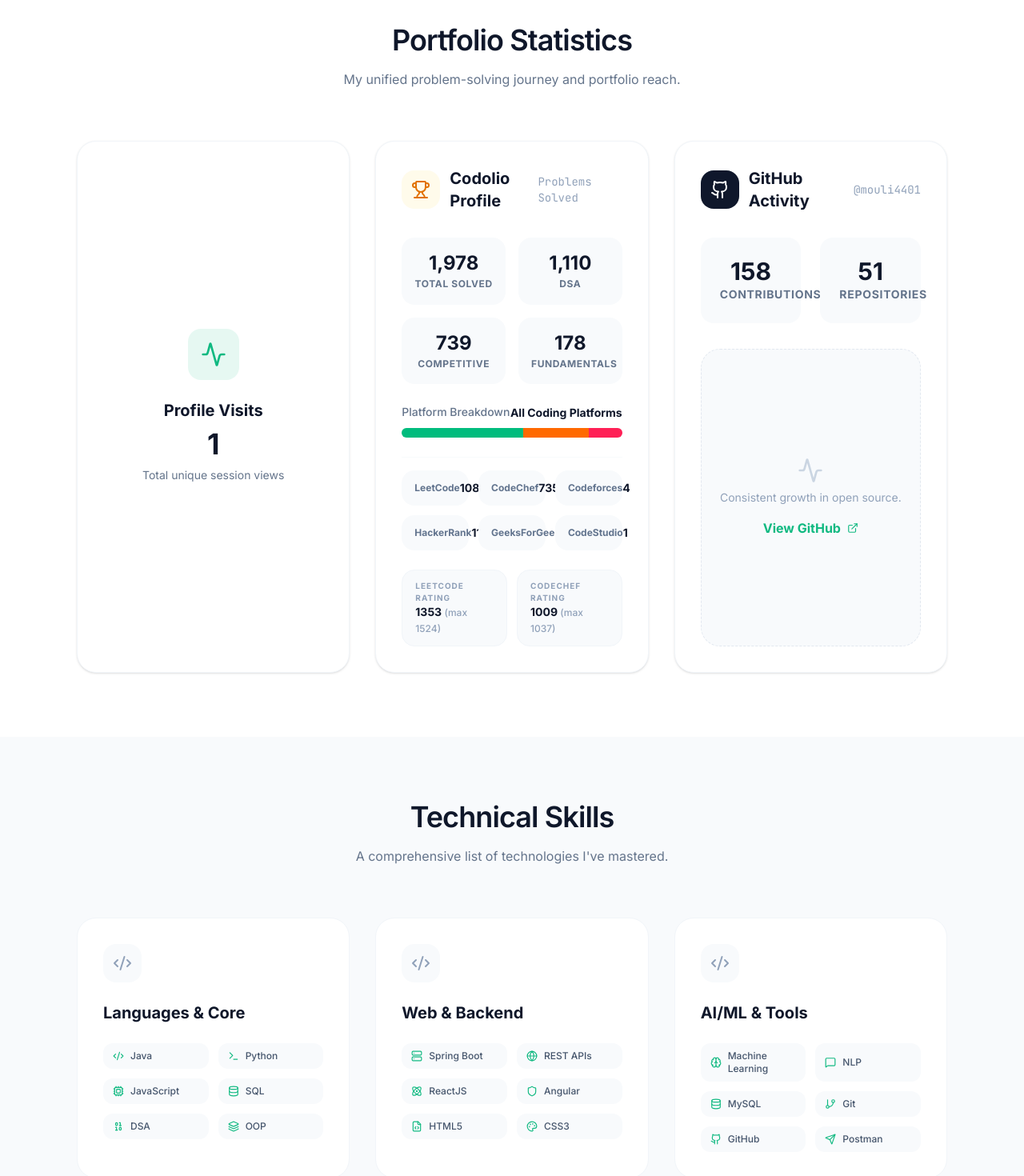
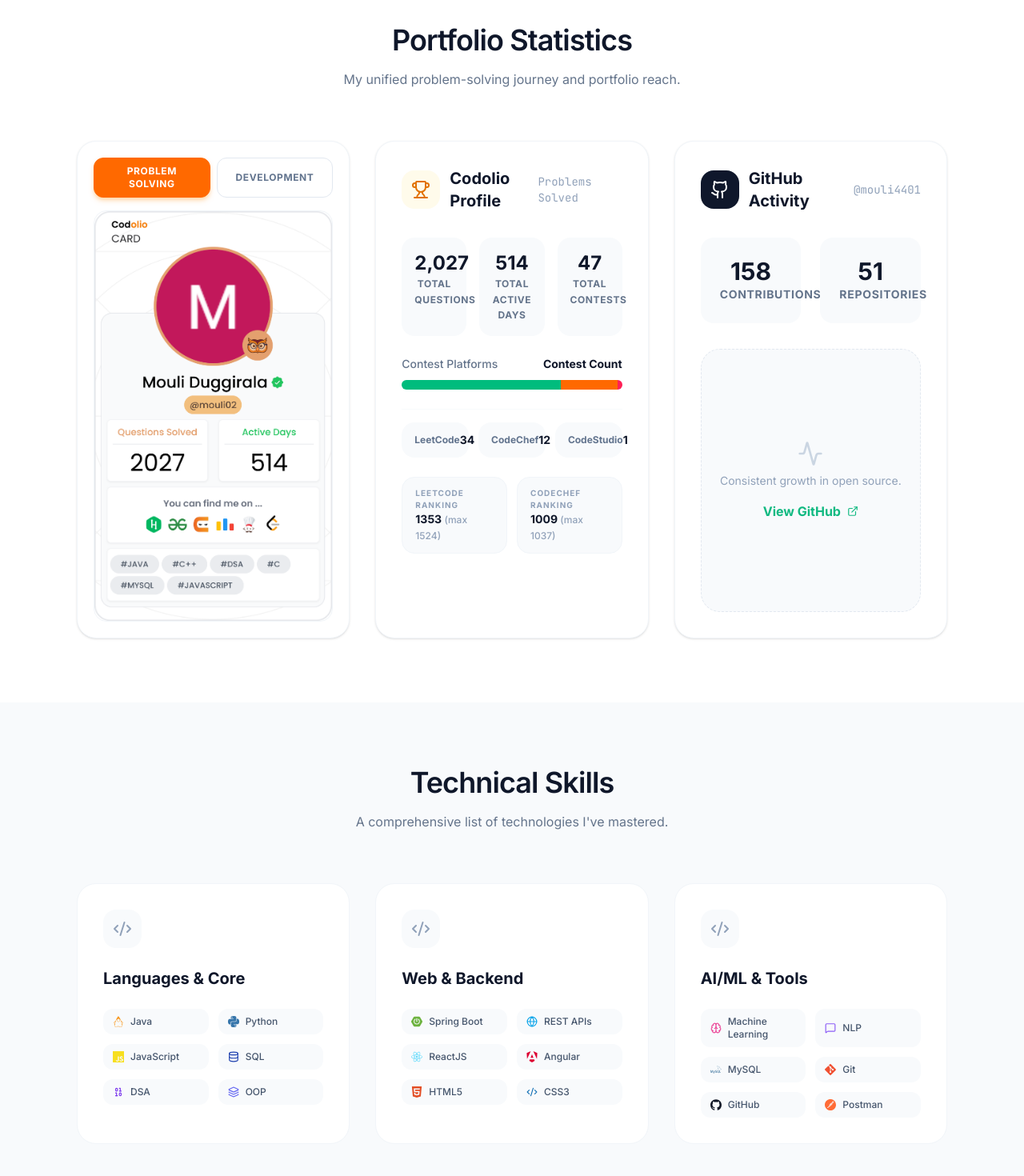
Before and after one commit to mouliduggirala/mouli, a React (Vite) app: page / in a window 1280 px wide. Shown: the part 1326-2796 px from the top of the page at 80% size. Built offline with nearby package versions, Linux system fonts and the light colour scheme.

Commit message:
profile changed

```diff
--- a/src/components/Chatbot.tsx
+++ b/src/components/Chatbot.tsx
@@ -22,7 +22,7 @@
 };
 
 const Chatbot = () => {
-  const [isOpen, setIsOpen] = useState(false);
+  const [isOpen, setIsOpen] = useState(true);
   const [isLeadCaptured, setIsLeadCaptured] = useState(true);
   const [messages, setMessages] = useState<Message[]>([
     { role: "assistant", content: "Hello! I'm Mouli's AI assistant. How can I help you with information about his profile, skills, or projects?" },
@@ -159,8 +159,8 @@
                 >
                   <div
                     className={`max-w-[85%] p-3 rounded-2xl text-xs leading-relaxed ${m.role === "user"
-                        ? "bg-primary text-white rounded-tr-none shadow-md shadow-primary/10"
-                        : "bg-white text-slate-700 border border-slate-100 rounded-tl-none shadow-sm"
+                      ? "bg-primary text-white rounded-tr-none shadow-md shadow-primary/10"
+                      : "bg-white text-slate-700 border border-slate-100 rounded-tl-none shadow-sm"
                       }`}
                   >
                     {m.content}
--- a/src/components/Portfolio.tsx
+++ b/src/components/Portfolio.tsx
@@ -37,7 +37,21 @@
   Menu,
   X
 } from "lucide-react";
-import { SiLeetcode } from "react-icons/si";
+import {
+  SiAngular,
+  SiCss,
+  SiGit,
+  SiGithub,
+  SiHtml5,
+  SiJavascript,
+  SiLeetcode,
+  SiMysql,
+  SiOpenjdk,
+  SiPostman,
+  SiPython,
+  SiReact,
+  SiSpringboot,
+} from "react-icons/si";
 import { AnimatePresence } from "motion/react";
 import { toast } from "react-toastify";
 import Chatbot from "./Chatbot";
@@ -69,7 +83,7 @@
 );
 
 const Logo = () => (
-  <div className="flex items-center gap-2 group cursor-default">
+  <div className="flex items-center gap-2 group">
     <div className="w-10 h-10 bg-primary rounded-xl flex items-center justify-center text-white font-bold text-xl shadow-lg shadow-primary/20 group-hover:rotate-6 transition-transform">
       D
     </div>
@@ -200,7 +214,7 @@
           initial={{ opacity: 0, x: -20 }}
           animate={{ opacity: 1, x: 0 }}
           whileHover={{ scale: 1.05 }}
-          className="cursor-default"
+          className="cursor-pointer"
           onClick={() => {
             window.scrollTo({ top: 0, behavior: 'smooth' });
             setIsMenuOpen(false);
@@ -397,7 +411,7 @@
 };
 
 const Stats = () => {
-  const visitorCount = useVisitorCount();
+  const [cardView, setCardView] = useState<"problem" | "development">("problem");
 
   return (
     <section id="stats" className="section-padding">
@@ -407,21 +421,45 @@
       </div>
 
       <div className="max-w-7xl mx-auto grid lg:grid-cols-3 gap-6 lg:gap-8">
-        {/* Visitor Stats */}
+        {/* Profile Cards */}
         <motion.div
           initial={{ opacity: 0, y: 20 }}
           whileInView={{ opacity: 1, y: 0 }}
           viewport={{ once: true }}
-          className="p-6 sm:p-8 rounded-3xl border border-slate-100 bg-white shadow-sm flex flex-col justify-center items-center text-center"
+          className="p-4 sm:p-5 rounded-3xl border border-slate-100 bg-white shadow-sm"
         >
-          <div className="p-4 rounded-2xl bg-accent/10 mb-6">
-            <Activity className="text-accent" size={32} />
+          <div className="flex gap-2 mb-4 w-full">
+            <button
+              onClick={() => setCardView("problem")}
+              className={`flex-1 rounded-xl px-3 py-2 text-xs font-bold uppercase tracking-wider transition-all border ${cardView === "problem"
+                ? "bg-orange-500 text-white border-orange-500 shadow-md shadow-orange-200"
+                : "bg-white text-slate-500 border-slate-200"
+                }`}
+            >
+              Problem Solving
+            </button>
+            <button
+              onClick={() => setCardView("development")}
+              className={`flex-1 rounded-xl px-3 py-2 text-xs font-bold uppercase tracking-wider transition-all border ${cardView === "development"
+                ? "bg-orange-500 text-white border-orange-500 shadow-md shadow-orange-200"
+                : "bg-white text-slate-500 border-slate-200"
+                }`}
+            >
+              Development
+            </button>
           </div>
-          <h3 className="text-xl font-bold mb-2">Profile Visits</h3>
-          <p className="text-4xl font-bold text-primary mb-2">
-            <Counter value={visitorCount} />
-          </p>
-          <p className="text-sm text-muted">Total unique session views</p>
+
+          <motion.img
+            key={cardView}
+            initial={{ opacity: 0, rotateY: -90, scale: 0.96 }}
+            animate={{ opacity: 1, rotateY: 0, scale: 1 }}
+            transition={{ duration: 0.5, ease: "easeOut" }}
+            src={cardView === "problem" ? "/codoliocard.png" : "/devCard.png"}
+            alt={cardView === "problem" ? "Codolio problem solving card" : "Development profile card"}
+            className="w-full h-auto rounded-2xl border border-slate-100"
+            style={{ perspective: 1000, transformStyle: "preserve-3d" }}
+            loading="lazy"
+          />
         </motion.div>
 
         {/* Codolio Problem Solving Stats */}
@@ -441,49 +479,45 @@
             <span className="text-sm font-mono text-slate-400">Problems Solved</span>
           </div>
 
-          <div className="grid grid-cols-1 sm:grid-cols-2 gap-4 mb-6">
+          <div className="grid grid-cols-1 sm:grid-cols-3 gap-4 mb-6">
             <div className="text-center p-4 rounded-2xl bg-slate-50">
-              <p className="text-2xl font-bold text-primary"><Counter value={1978} /></p>
-              <p className="text-xs text-muted uppercase tracking-wider font-bold">Total Solved</p>
+              <p className="text-2xl font-bold text-primary"><Counter value={2027} /></p>
+              <p className="text-xs text-muted uppercase tracking-wider font-bold">Total Questions</p>
             </div>
             <div className="text-center p-4 rounded-2xl bg-slate-50">
-              <p className="text-2xl font-bold text-primary"><Counter value={1110} /></p>
-              <p className="text-xs text-muted uppercase tracking-wider font-bold">DSA</p>
+              <p className="text-2xl font-bold text-primary"><Counter value={514} /></p>
+              <p className="text-xs text-muted uppercase tracking-wider font-bold">Total Active Days</p>
             </div>
             <div className="text-center p-4 rounded-2xl bg-slate-50">
-              <p className="text-2xl font-bold text-primary"><Counter value={739} /></p>
-              <p className="text-xs text-muted uppercase tracking-wider font-bold">Competitive</p>
-            </div>
-            <div className="text-center p-4 rounded-2xl bg-slate-50">
-              <p className="text-2xl font-bold text-primary"><Counter value={178} /></p>
-              <p className="text-xs text-muted uppercase tracking-wider font-bold">Fundamentals</p>
+              <p className="text-2xl font-bold text-primary"><Counter value={47} /></p>
+              <p className="text-xs text-muted uppercase tracking-wider font-bold">Total Contests</p>
             </div>
           </div>
 
           <div className="space-y-6">
             <div>
               <div className="flex justify-between items-center text-sm mb-2">
-                <span className="text-muted font-medium">Platform Breakdown</span>
-                <span className="font-bold">All Coding Platforms</span>
+                <span className="text-muted font-medium">Contest Platforms</span>
+                <span className="font-bold">Contest Count</span>
               </div>
               <div className="w-full h-3 bg-slate-100 rounded-full overflow-hidden flex">
                 <motion.div
                   initial={{ width: 0 }}
-                  whileInView={{ width: '55%' }}
+                  whileInView={{ width: '72%' }}
                   viewport={{ once: true }}
                   transition={{ duration: 1.5, ease: "easeOut" }}
                   className="h-full bg-emerald-500"
                 />
                 <motion.div
                   initial={{ width: 0 }}
-                  whileInView={{ width: '30%' }}
+                  whileInView={{ width: '26%' }}
                   viewport={{ once: true }}
                   transition={{ duration: 1.5, ease: "easeOut", delay: 0.2 }}
                   className="h-full bg-orange-500"
                 />
                 <motion.div
                   initial={{ width: 0 }}
-                  whileInView={{ width: '15%' }}
+                  whileInView={{ width: '2%' }}
                   viewport={{ once: true }}
                   transition={{ duration: 1.5, ease: "easeOut", delay: 0.4 }}
                   className="h-full bg-rose-500"
@@ -494,23 +528,11 @@
             <div className="grid grid-cols-1 sm:grid-cols-2 lg:grid-cols-3 gap-3 pt-4 border-t border-slate-50">
               <div className="flex items-center justify-between rounded-2xl bg-slate-50 px-4 py-3">
                 <span className="text-xs font-bold text-slate-500">LeetCode</span>
-                <span className="text-sm font-bold text-primary">1089</span>
+                <span className="text-sm font-bold text-primary">34</span>
               </div>
               <div className="flex items-center justify-between rounded-2xl bg-slate-50 px-4 py-3">
                 <span className="text-xs font-bold text-slate-500">CodeChef</span>
-                <span className="text-sm font-bold text-primary">735</span>
-              </div>
-              <div className="flex items-center justify-between rounded-2xl bg-slate-50 px-4 py-3">
-                <span className="text-xs font-bold text-slate-500">Codeforces</span>
-                <span className="text-sm font-bold text-primary">4</span>
-              </div>
-              <div className="flex items-center justify-between rounded-2xl bg-slate-50 px-4 py-3">
-                <span className="text-xs font-bold text-slate-500">HackerRank</span>
-                <span className="text-sm font-bold text-primary">114</span>
-              </div>
-              <div className="flex items-center justify-between rounded-2xl bg-slate-50 px-4 py-3">
-                <span className="text-xs font-bold text-slate-500">GeeksForGeeks</span>
-                <span className="text-sm font-bold text-primary">64</span>
+                <span className="text-sm font-bold text-primary">12</span>
               </div>
               <div className="flex items-center justify-between rounded-2xl bg-slate-50 px-4 py-3">
                 <span className="text-xs font-bold text-slate-500">CodeStudio</span>
@@ -520,11 +542,11 @@
 
             <div className="grid grid-cols-1 sm:grid-cols-2 gap-3">
               <div className="rounded-2xl border border-slate-100 bg-slate-50 px-4 py-3">
-                <p className="text-[10px] font-bold uppercase tracking-widest text-slate-400">LeetCode Rating</p>
+                <p className="text-[10px] font-bold uppercase tracking-widest text-slate-400">LeetCode Ranking</p>
                 <p className="text-sm font-bold text-primary">1353 <span className="text-xs text-slate-400 font-medium">(max 1524)</span></p>
               </div>
               <div className="rounded-2xl border border-slate-100 bg-slate-50 px-4 py-3">
-                <p className="text-[10px] font-bold uppercase tracking-widest text-slate-400">CodeChef Rating</p>
+                <p className="text-[10px] font-bold uppercase tracking-widest text-slate-400">CodeChef Ranking</p>
                 <p className="text-sm font-bold text-primary">1009 <span className="text-xs text-slate-400 font-medium">(max 1037)</span></p>
               </div>
             </div>
@@ -579,25 +601,25 @@
 };
 
 const Skills = () => {
-  const skillIcons: Record<string, any> = {
-    "Java": Code2,
-    "Python": Terminal,
-    "JavaScript": Cpu,
-    "SQL": Database,
-    "DSA": Binary,
-    "OOP": Layers,
-    "Spring Boot": Server,
-    "REST APIs": Globe,
-    "ReactJS": Atom,
-    "Angular": Shield,
-    "HTML5": FileCode,
-    "CSS3": Palette,
-    "Machine Learning": Brain,
-    "NLP": MessageSquare,
-    "MySQL": Database,
-    "Git": GitBranch,
-    "GitHub": Github,
-    "Postman": Send
+  const skillMeta: Record<string, { icon: any; color: string }> = {
+    "Java": { icon: SiOpenjdk, color: "text-[#f89820]" },
+    "Python": { icon: SiPython, color: "text-[#3776AB]" },
+    "JavaScript": { icon: SiJavascript, color: "text-[#F7DF1E]" },
+    "SQL": { icon: Database, color: "text-[#1E40AF]" },
+    "DSA": { icon: Binary, color: "text-[#7C3AED]" },
+    "OOP": { icon: Layers, color: "text-[#6366F1]" },
+    "Spring Boot": { icon: SiSpringboot, color: "text-[#6DB33F]" },
+    "REST APIs": { icon: Globe, color: "text-[#0EA5E9]" },
+    "ReactJS": { icon: SiReact, color: "text-[#61DAFB]" },
+    "Angular": { icon: SiAngular, color: "text-[#DD0031]" },
+    "HTML5": { icon: SiHtml5, color: "text-[#E34F26]" },
+    "CSS3": { icon: SiCss, color: "text-[#1572B6]" },
+    "Machine Learning": { icon: Brain, color: "text-[#EC4899]" },
+    "NLP": { icon: MessageSquare, color: "text-[#8B5CF6]" },
+    "MySQL": { icon: SiMysql, color: "text-[#4479A1]" },
+    "Git": { icon: SiGit, color: "text-[#F05032]" },
+    "GitHub": { icon: SiGithub, color: "text-[#111827]" },
+    "Postman": { icon: SiPostman, color: "text-[#FF6C37]" }
   };
 
   const fullNames: Record<string, string> = {
@@ -645,11 +667,12 @@
             <h3 className="text-xl font-bold mb-6">{cat.title}</h3>
             <div className="grid grid-cols-2 gap-3">
               {cat.skills.map(skill => {
-                const Icon = skillIcons[skill] || Code2;
+                const meta = skillMeta[skill];
+                const Icon = meta?.icon || Code2;
                 return (
                   <div key={skill} className="flex items-center gap-2 px-3 py-2 rounded-xl bg-slate-50 text-xs font-medium text-slate-600">
                     <div className="relative group/skill">
-                      <Icon size={14} className="text-accent cursor-help" />
+                      <Icon size={14} className={`${meta?.color || "text-accent"} cursor-help`} />
                       <div className="absolute bottom-full left-1/2 -translate-x-1/2 mb-2 px-2 py-1 bg-slate-900 text-white text-[10px] rounded opacity-0 group-hover/skill:opacity-100 transition-opacity pointer-events-none whitespace-nowrap z-50 shadow-xl border border-slate-700">
                         {fullNames[skill] || skill}
                         <div className="absolute top-full left-1/2 -translate-x-1/2 border-4 border-transparent border-t-slate-900" />
@@ -670,37 +693,37 @@
 const Projects = () => {
   const projects = [
     {
-      title: "Agentic AI HR Optimizer",
+      title: "TalentAI Orchestrator",
       desc: "An intelligent HR automation system leveraging LangGraph and LLaMA 3 to streamline candidate evaluation and skill-gap analysis with high precision.",
       tech: ["LangGraph", "Groq", "Python", "React"],
       link: "https://github.com/mouli4401/ai-hr-agent"
     },
     {
-      title: "Vibrant Food Delivery Ecosystem",
+      title: "QuickBite Network",
       desc: "A full-featured food delivery platform with real-time tracking, optimized search, and a seamless checkout experience.",
       tech: ["ReactJS", "Redux", "Tailwind CSS"],
       link: "https://github.com/mouli4401"
     },
     {
-      title: "Enterprise Job Connect Portal",
+      title: "JobSphere Enterprise",
       desc: "A scalable recruitment platform built with Java Spring Boot, featuring advanced search filters and secure JWT authentication.",
       tech: ["Java", "Spring Boot", "MySQL", "JWT"],
       link: "https://github.com/mouli4401"
     },
     {
-      title: "E-Commerce Market Intelligence",
+      title: "PricePulse Analytics",
       desc: "Real-time competitor price monitoring tool that provides strategic market insights using advanced web scraping and data analysis.",
       tech: ["Python", "BeautifulSoup", "Flask"],
       link: "https://github.com/mouli4401"
     },
     {
-      title: "Shoreline Dynamics Monitor",
+      title: "CoastVision AI",
       desc: "AI-driven coastal erosion tracking system using satellite data to predict shoreline changes with 92% accuracy.",
       tech: ["Python", "ML", "GEE API"],
       link: "https://github.com/mouli4401"
     },
     {
-      title: "Neural Emotion Interpreter",
+      title: "EmotionX AI",
       desc: "A Brain-Computer Interface (BCI) project using EEG signals to accurately classify human emotions in real-time.",
       tech: ["Python", "Arduino", "Signal Processing"],
       link: "https://github.com/mouli4401"
@@ -1026,7 +1049,7 @@
             </div>
             <button
               disabled={formState === 'sending' || formState === 'sent'}
-              className="w-full bg-primary text-white py-4 rounded-2xl font-bold flex items-center justify-center gap-2 hover:bg-primary/90 transition-all disabled:opacity-50 shadow-lg shadow-primary/20 group/btn cursor-default"
+              className="w-full bg-primary text-white py-4 rounded-2xl font-bold flex items-center justify-center gap-2 hover:bg-primary/90 transition-all disabled:opacity-50 shadow-lg shadow-primary/20 group/btn"
             >
               {formState === 'idle' && (
                 <div className="flex items-center gap-2">
@@ -1055,7 +1078,7 @@
           <div className="text-left">
             <div
               onClick={() => window.scrollTo({ top: 0, behavior: 'smooth' })}
-              className="cursor-default w-fit hover:scale-105 transition-transform"
+              className="cursor-pointer w-fit hover:scale-105 transition-transform"
             >
               <Logo />
             </div>
--- a/src/index.css
+++ b/src/index.css
@@ -16,6 +16,13 @@
   html {
     scroll-behavior: smooth;
     cursor: default;
+  }
+
+  button,
+  [type="button"],
+  [type="submit"],
+  [type="reset"] {
+    cursor: pointer;
   }
 
   body {
```
Also changed, not shown: public/codoliocard.png (added), public/devCard.png (added).
